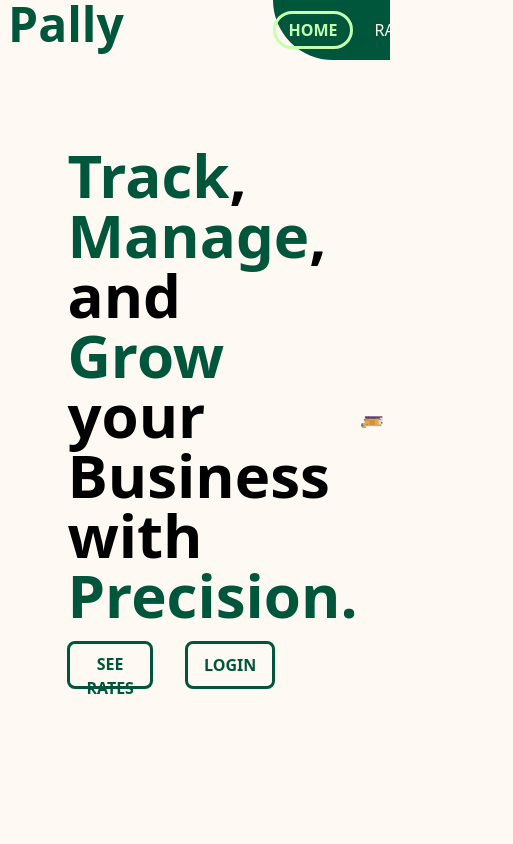
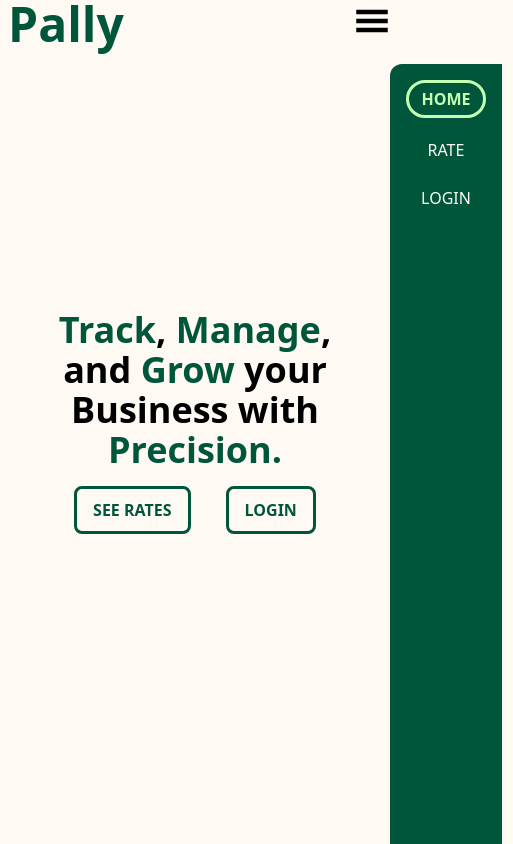
Before and after one commit to marshymcfloat/NextPally, a Next.js app: page / in a window 390 px wide. Shown: the top 844 px of the page, 513 px wide, since content can reach past the window. Built offline with nearby package versions, Linux system fonts and the light colour scheme.

Commit message:
making some pages and component response.

```diff
--- a/app/(marketing)/page.js
+++ b/app/(marketing)/page.js
@@ -6,17 +6,17 @@
 
 export default function Home() {
   return (
-    <main className="flex h-screen">
+    <main className="flex h-screen flex-col md:flex-row">
       <div className="flex flex-1 items-center justify-center">
-        <div className="ml-16 w-[80%]">
-          <h1 className="w-[80%] text-6xl font-bold">
+        <div className="flex h-screen w-[80%] flex-col items-center justify-center md:ml-16 md:w-[80%]">
+          <h1 className="text-center text-4xl font-bold md:w-[80%] md:text-start md:text-6xl">
             <span className="text-customGreen01">Track</span>,
             <span className="text-customGreen01"> Manage</span>, and
             <span className="text-customGreen01"> Grow</span> your Business with
             <span className="text-customGreen01"> Precision.</span>
           </h1>
-          <div className="mt-4 flex w-[40%]">
-            <div className="mr-8">
+          <div className="mt-4 flex w-[100%] justify-evenly md:ml-20 md:mr-auto md:w-[30%] md:justify-between">
+            <div className="">
               <Button invert={true}>
                 <Link href="/rates">See Rates</Link>
               </Button>
@@ -30,7 +30,7 @@
         </div>
       </div>
       <div className="flex flex-1 items-center justify-center">
-        <div className="w-[60%]">
+        <div className="w-[300px] md:w-[700px]">
           <img src="/images/moneyimage.png" />
         </div>
       </div>
--- a/app/[accountID]/dashboard/layout.js
+++ b/app/[accountID]/dashboard/layout.js
@@ -4,7 +4,7 @@
 export default function DashBoardLayout({ children }) {
   return (
     <html lang="en">
-      <body className="bg-customBGColor">
+      <body className="overflow-hidden bg-customBGColor">
         <TanStackProvider>{children}</TanStackProvider>
       </body>
     </html>
--- a/app/[accountID]/dashboard/page.js
+++ b/app/[accountID]/dashboard/page.js
@@ -221,6 +221,8 @@
 import Spinner from "@/components/Indicators/Spinner";
 import ErrorIndicator from "@/components/Indicators/Error";
 import OwnerDashboard from "@/components/Dashboard/Owner/OwnerDashboard";
+import CashierDashBoard from "@/components/Dashboard/Cashier/CashierDashboard";
+import WorkerDashboard from "@/components/Dashboard/Worker/WorkerDashboard";
 
 export default function Dashboard({ params }) {
   const { accountID } = params;
@@ -243,8 +245,12 @@
     content = <ErrorIndicator message={error.message} />;
   } else if (data?.role === "owner") {
     content = <OwnerDashboard id={accountID} sales={sales} />;
+  } else if (data?.role === "cashier") {
+    content = <CashierDashBoard />;
+  } else if (data?.role === "worker") {
+    content = <WorkerDashboard />;
   } else {
-    content = <h1>Role not recognized.</h1>; // Handle other roles or cases
+    content = <h1>not recognized.</h1>;
   }
 
   return <main className="flex h-screen">{content}</main>;
--- a/components/Dashboard/Cashier/CashierDashboard.jsx
+++ b/components/Dashboard/Cashier/CashierDashboard.jsx
@@ -1,7 +1,16 @@
+import Form from "@/components/Form/Form";
+import SideBar from "../SideBar/SideBar";
+import InputGroup from "@/components/Form/InputGroup";
+import SelectGroup from "@/components/Form/SelectGroup";
+
 export default function CashierDashBoard() {
   return (
     <>
-      <h1>Cashier Dashboard</h1>
+      <SideBar />
+      <form action="">
+        <SelectGroup label="branch" />
+        <InputGroup label="customer name" />
+      </form>
     </>
   );
 }
--- a/components/Dashboard/SideBar/SideBar.jsx
+++ b/components/Dashboard/SideBar/SideBar.jsx
@@ -12,7 +12,7 @@
   return (
     <>
       <div
-        className={`absolute bottom-[-5px] left-[-10px] h-screen w-[20%] transform rounded-tr-2xl border-[5px] border-customGreen01 bg-customBGColor bg-opacity-5 px-4 backdrop-blur-md transition-transform duration-300 ${
+        className={`absolute bottom-[-10px] left-[-10px] h-screen w-[20%] min-w-[300px] transform rounded-tr-2xl border-[5px] border-customGreen01 bg-customBGColor bg-opacity-5 px-4 backdrop-blur-md transition-transform duration-300 ${
           isOpen ? "translate-x-0" : "-translate-x-full"
         }`}
         id="slider-button"
--- a/components/DataGraph/GraphGroup.jsx
+++ b/components/DataGraph/GraphGroup.jsx
@@ -20,11 +20,11 @@
   console.log(monthTotals);
 
   return (
-    <div className="rounded-xl px-4 py-6   inline-block">
-      <h1 className="text-center text-4xl font-bold mb-4 text-customGreen01 ml-28">
+    <div className="inline-block rounded-xl px-4 py-6">
+      <h1 className="mb-4 ml-28 text-center text-4xl font-bold text-customGreen01">
         {title}
       </h1>
-      <div className="flex ">
+      <div className="flex">
         <GraphSideLabel
           label={["250,000", "200,000", "150,000", "100,000", "50,000"]}
         />
@@ -32,7 +32,6 @@
           {monthTotals.map((month) => (
             <BarGraphGroup key={month.month} data={month.totalAmount} />
           ))}
-
         </GraphContainer>
       </div>
       <GraphBottomLabel label={uniqueMonths} />
--- /dev/null
+++ b/components/Form/SelectGroup.jsx
@@ -0,0 +1,14 @@
+export default function SelectGroup({ label }) {
+  return (
+    <div className="mx-auto my-4 flex w-[80%] flex-col">
+      <label htmlFor={label}>{label}</label>
+      <select
+        name={label}
+        id={label}
+        className="h-14 rounded-md border-[3px] border-customGreen01 bg-customBGColor px-2 py-2 text-lg font-semibold"
+      >
+        <option value=""></option>
+      </select>
+    </div>
+  );
+}
--- a/components/MainHeader/MainHeader.jsx
+++ b/components/MainHeader/MainHeader.jsx
@@ -1,16 +1,35 @@
 "use client";
 
+import { useState } from "react";
+import { usePathname } from "next/navigation";
 import NavBar from "./NavBar";
-import { usePathname } from "next/navigation";
+import { GiHamburgerMenu } from "react-icons/gi"; // Import hamburger icon (can use any icon library)
+
 export default function MainHeader() {
   const path = usePathname();
+  const [menuOpen, setMenuOpen] = useState(false); // State to toggle menu
+
+  // Toggle the hamburger menu
+  const toggleMenu = () => {
+    setMenuOpen(!menuOpen);
+  };
 
   return (
-    <header className="absolute flex w-full justify-between">
+    <header className="absolute flex w-full items-center justify-between">
+      {/* App Title */}
       <h1 className="ml-2 cursor-pointer text-5xl font-bold text-customGreen01">
         {path === "/login" ? "" : "Pally"}
       </h1>
-      <NavBar />
+
+      {/* Hamburger button on small screens */}
+      <div className="md:hidden">
+        <button onClick={toggleMenu} className="text-4xl">
+          <GiHamburgerMenu />
+        </button>
+      </div>
+
+      {/* NavBar - Hidden on small screens, visible on medium and up */}
+      <NavBar menuOpen={menuOpen} />
     </header>
   );
 }
--- a/components/MainHeader/NavBar.jsx
+++ b/components/MainHeader/NavBar.jsx
@@ -1,9 +1,15 @@
 import NavLink from "./NavLink";
 
-export default function NavBar() {
+export default function NavBar({ menuOpen }) {
   return (
-    <nav className="h-[60px] w-[30%] rounded-bl-full bg-customGreen01">
-      <ul className="text-md flex h-full items-center justify-evenly font-medium text-customBGColor">
+    <>
+      {/* The mobile menu (shown when menuOpen is true) */}
+      <nav
+        className={`fixed right-0 top-16 h-screen rounded-tl-xl bg-customGreen01 p-4 transition-transform md:hidden ${
+          menuOpen ? "translate-x-0" : "translate-x-full"
+        }`}
+      >
+        <ul className="text-md flex flex-col space-y-4 font-medium text-customBGColor">
           <li>
             <NavLink href="/">HOME</NavLink>
           </li>
@@ -15,5 +21,21 @@
           </li>
         </ul>
       </nav>
+
+      {/* Desktop menu (visible on medium and larger screens) */}
+      <nav className="hidden h-[60px] rounded-bl-full bg-customGreen01 md:flex md:w-[500px]">
+        <ul className="text-md flex h-full w-[100%] items-center justify-evenly font-medium text-customBGColor">
+          <li>
+            <NavLink href="/">HOME</NavLink>
+          </li>
+          <li>
+            <NavLink href="/rate">RATE</NavLink>
+          </li>
+          <li>
+            <NavLink href="/login">LOGIN</NavLink>
+          </li>
+        </ul>
+      </nav>
+    </>
   );
 }
--- a/lib/models/Role.js
+++ b/lib/models/Role.js
@@ -20,8 +20,9 @@
 
 module.exports = Role;
 
-Role.insertMany([
+/* Role.insertMany([
   { title: "owner" },
   { title: "worker" },
   { title: "cashier" },
 ]);
+ */
--- a/package.json
+++ b/package.json
@@ -16,7 +16,8 @@
     "mongoose": "^8.7.0",
     "next": "14.2.14",
     "react": "^18",
-    "react-dom": "^18"
+    "react-dom": "^18",
+    "react-icons": "^5.3.0"
   },
   "devDependencies": {
     "@babel/cli": "^7.25.7",
```
Also changed, not shown: lib/models/Account.js (+5 -5 lines), 1 other file (tests, documents, lock files or other folders). Lines whose indentation alone changed are shown as unchanged.
